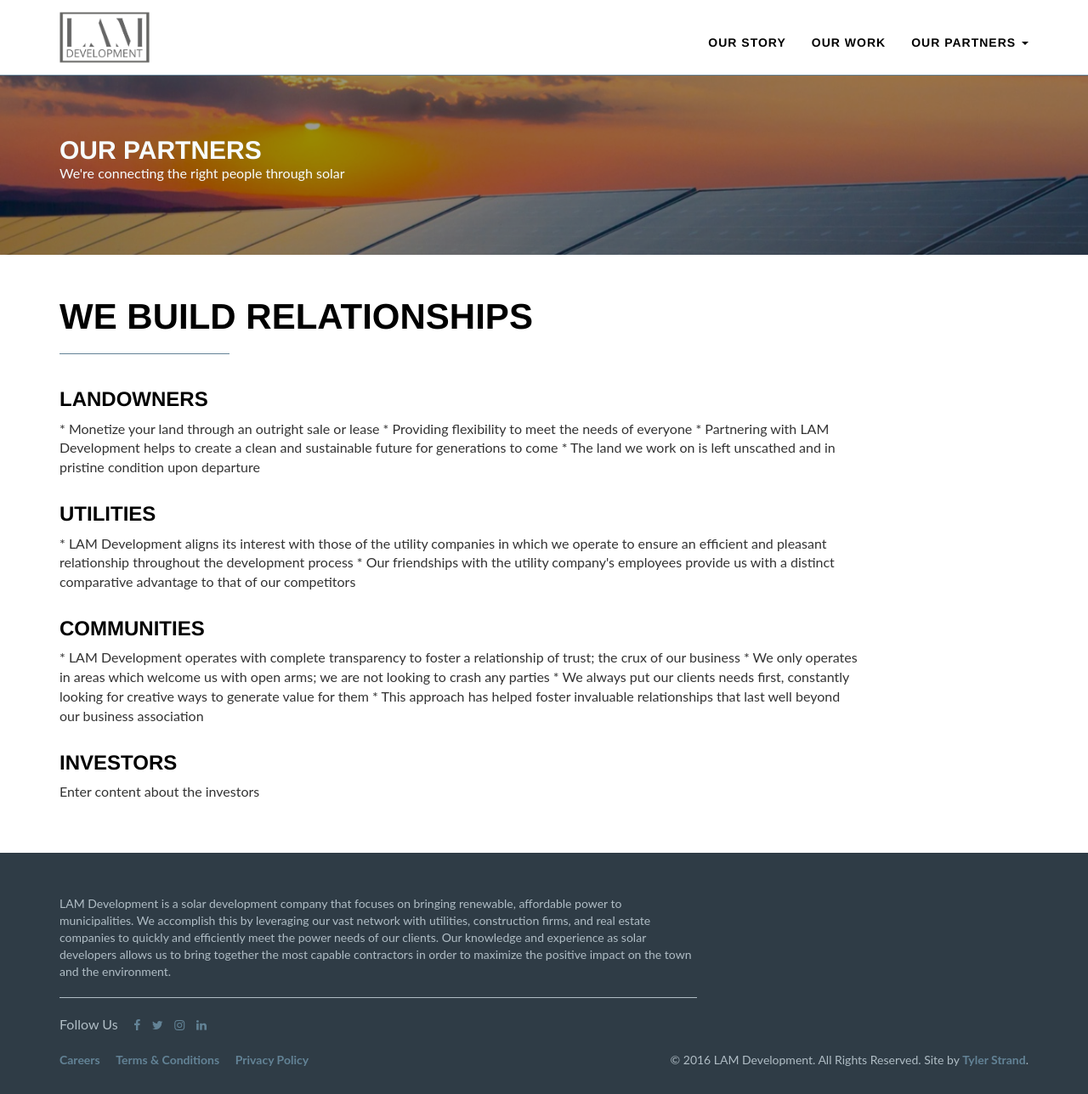
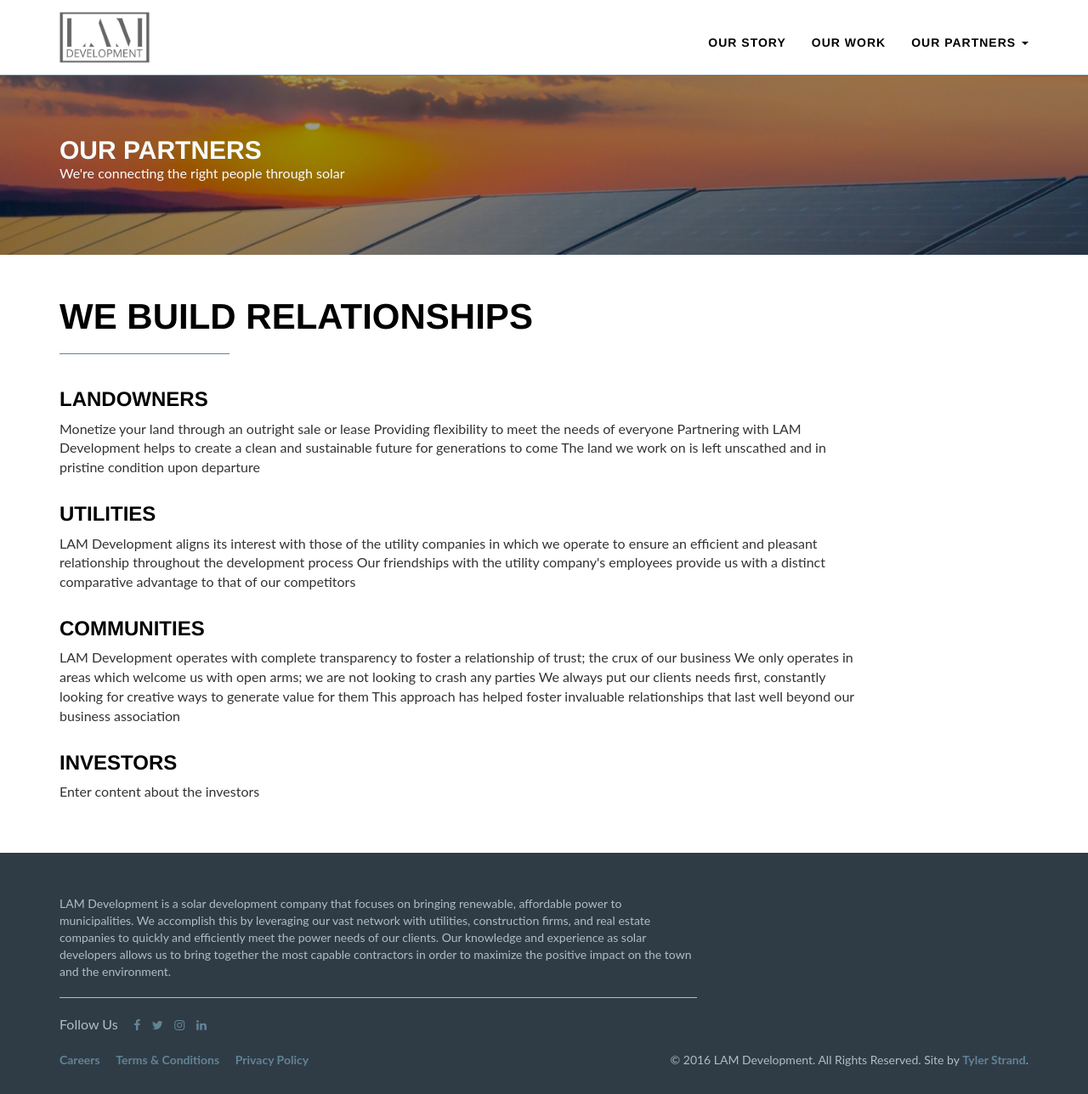
Before and after one commit to tstrand/lamdevelopment, a Jekyll site: the page built from partners.markdown, in a window 1280 px wide and 1288 px high. Shown: the whole window at 85% size. Built offline with Jekyll 4.4.1, drawn with Linux system fonts in a browser that asks for light colours; nearby versions of some CDN libraries; some of the changed lines change nothing that is shown.

Commit message:
Updated Partners

```diff
--- a/partners.markdown
+++ b/partners.markdown
@@ -7,20 +7,21 @@ header-text: Our Partners
 subheader-text: We're connecting the right people through solar
 section1-title: We build relationships
 subsection1-title: Landowners
-subsection1-body: "* Monetize your land through an outright sale or lease \n  * Providing
-  flexibility to meet the needs of everyone\n\n* Partnering with LAM Development helps
-  to create a clean and sustainable future for generations to come\n\n* The land we
+subsection1-body: "Monetize your land through an outright sale or lease \n      Providing
+  flexibility to meet the needs of everyone\n\nPartnering with LAM Development helps
+  to create a clean and sustainable future for generations to come\n\nThe land we
   work on is left unscathed and in pristine condition upon departure\n "
 subsection2-title: Utilities
 subsection2-body: |-
-  * LAM Development aligns its interest with those of the utility companies in which we operate to ensure an efficient and pleasant relationship throughout the development process
-   * Our friendships with the utility company's employees provide us with a distinct comparative advantage to that of our competitors
+  LAM Development aligns its interest with those of the utility companies in which we operate to ensure an efficient and pleasant relationship throughout the development process
+
+  Our friendships with the utility company's employees provide us with a distinct comparative advantage to that of our competitors
 subsection3-title: Communities
-subsection3-body: "* LAM Development operates with complete transparency to foster
-  a relationship of trust; the crux of our business  \n* We only operates in areas
-  which welcome us with open arms; we are not looking to crash any parties\n* We always
+subsection3-body: "LAM Development operates with complete transparency to foster a
+  relationship of trust; the crux of our business  \n\nWe only operates in areas which
+  welcome us with open arms; we are not looking to crash any parties\n\nWe always
   put our clients needs first, constantly looking for creative ways to generate value
-  for them \n* This approach has helped foster invaluable relationships that last
+  for them \n\nThis approach has helped foster invaluable relationships that last
   well beyond our business association "
 subsection4-title: Investors
 subsection4-body: Enter content about the investors
```
